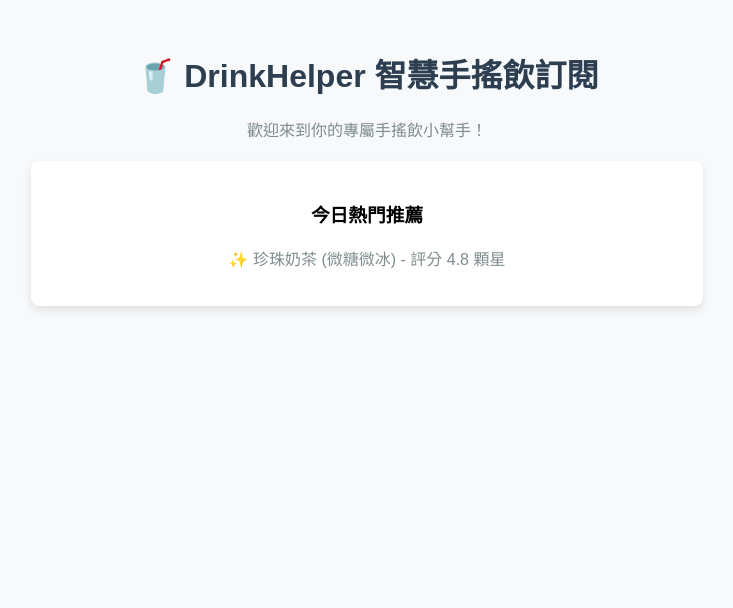
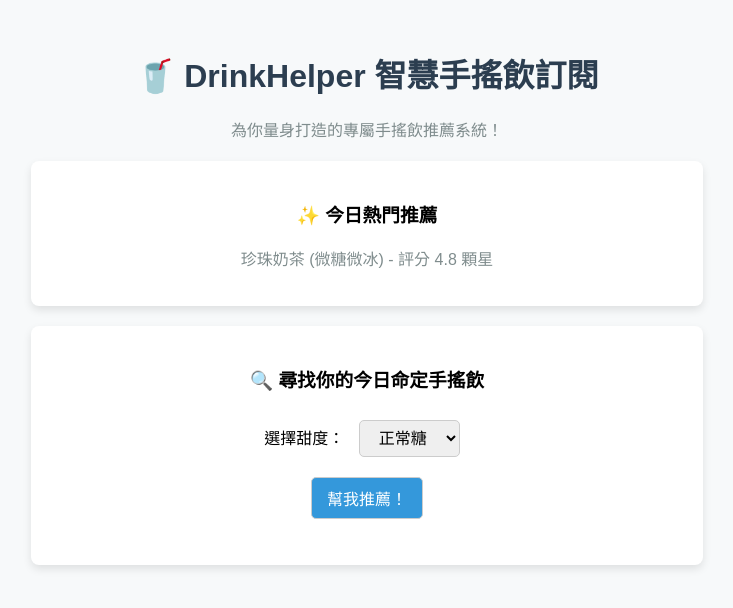
Before and after one commit to c115193201-lgtm/Repository-name, a Flask app: page / in a window 1280 px wide. Shown: the top 608 px of the page, without its empty margins (273-1006 px from the left). Run offline with Flask 3, Linux system fonts and the light colour scheme; data comes from the database, SQL or seed files in the repository.

Commit message:
Update index.html

```diff
--- a/templates/index.html
+++ b/templates/index.html
@@ -24,17 +24,70 @@
             border-radius: 8px;
             box-shadow: 0 4px 8px rgba(0,0,0,0.1);
         }
+        select, button {
+            padding: 8px 15px;
+            margin: 10px;
+            font-size: 16px;
+            border-radius: 5px;
+            border: 1px solid #ccc;
+        }
+        button {
+            background-color: #3498db;
+            color: white;
+            cursor: pointer;
+        }
+        button:hover {
+            background-color: #2980b9;
+        }
+        #result {
+            margin-top: 15px;
+            font-weight: bold;
+            color: #e74c3c;
+        }
     </style>
 </head>
 <body>
 
     <h1>🥤 DrinkHelper 智慧手搖飲訂閱</h1>
-    <p>歡迎來到你的專屬手搖飲小幫手！</p>
+    <p>為你量身打造的專屬手搖飲推薦系統！</p>
 
+    <!-- 今日推薦區塊 -->
     <div class="card">
-        <h3>今日熱門推薦</h3>
-        <p>✨ 珍珠奶茶 (微糖微冰) - 評分 4.8 顆星</p>
+        <h3>✨ 今日熱門推薦</h3>
+        <p>珍珠奶茶 (微糖微冰) - 評分 4.8 顆星</p>
     </div>
+
+    <!-- 互動式選擇區塊 -->
+    <div class="card">
+        <h3>🔍 尋找你的今日命定手搖飲</h3>
+        <label for="sweetness">選擇甜度：</label>
+        <select id="sweetness">
+            <option value="正常糖">正常糖</option>
+            <option value="少糖">少糖</option>
+            <option value="半糖">半糖</option>
+            <option value="微糖">微糖</option>
+            <option value="無糖">無糖</option>
+        </select>
+        <br>
+        <button onclick="recommendDrink()">幫我推薦！</button>
+        <p id="result"></p>
+    </div>
+
+    <script>
+        function recommendDrink() {
+            const sweet = document.getElementById('sweetness').value;
+            const drinks = [
+                "四季春青茶 + 珍珠",
+                "芋頭鮮奶波波",
+                "翡翠檸檬海燕窩",
+                "芝士奶蓋紅茶",
+                "鐵觀音拿鐵"
+            ];
+            // 隨機挑選一杯飲料
+            const randomDrink = drinks[Math.floor(Math.random() * drinks.length)];
+            document.getElementById('result').innerText = `🎉 推薦你喝：${sweet} 的 ${randomDrink}！`;
+        }
+    </script>
 
 </body>
 </html>
```
